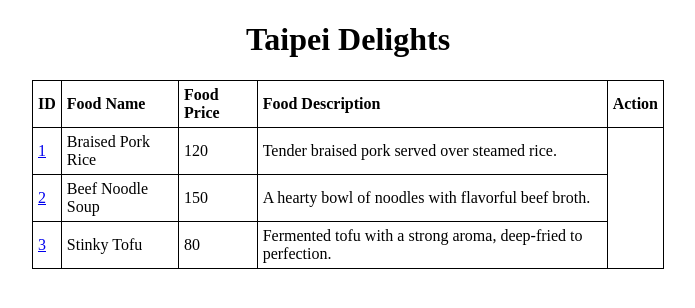
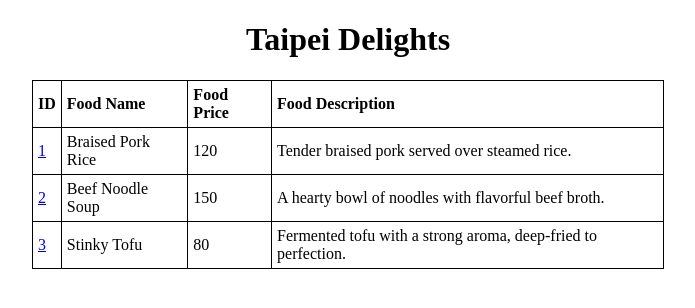
Before and after one commit to Irokanade/restaurant_takeout, a PHP site: page /menu.php?rest_id=1 in a window 1280 px wide. Shown: the part 54-362 px from the top of the page, without its empty margins (292-987 px from the left). Run offline with PHP 8.4, Linux system fonts and the light colour scheme; a user stored in the database is signed in; data comes from the database, SQL or seed files in the repository; data that the repository does not hold is empty.

Commit message:
clean up

```diff
--- a/menu.php
+++ b/menu.php
@@ -34,7 +34,7 @@
 		<th>Food Name</th>
 		<th>Food Price</th>
 		<th>Food Description</th>
-		<th colspan="2">Action</th>
+		<!-- <th colspan="2">Action</th> -->
 	</tr>
 
 	<?php
```
